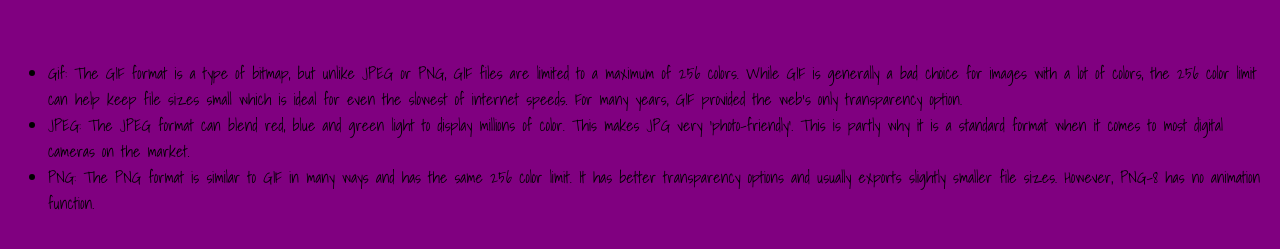
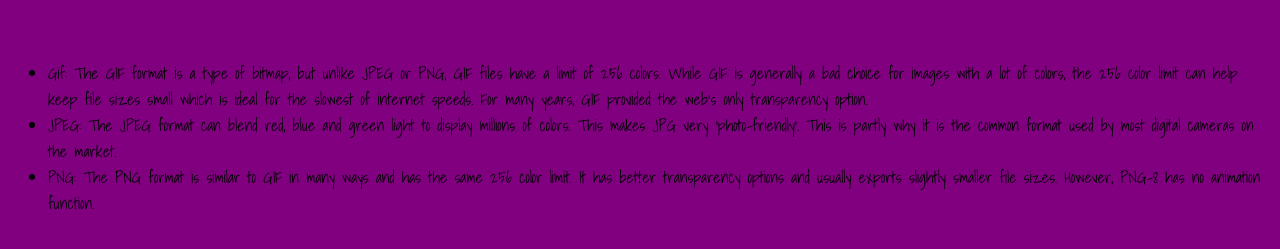
Before and after one commit to LSRHS-1-25/Site, a plain HTML site: page Image/image_format.html in a window 1280 px wide. Shown: the part 63-312 px from the top of the page. Drawn offline with Linux system fonts and the light colour scheme.

Commit message:
image site

```diff
--- a/Image/image_format.html
+++ b/Image/image_format.html
@@ -9,13 +9,13 @@
     <br/>
     <ul>
     <li>Gif: The GIF format is a type of bitmap, but unlike
-JPEG or PNG, GIF files are limited to a maximum of 256 colors. While GIF is generally a
+JPEG or PNG, GIF files have a limit of 256 colors. While GIF is generally a
 bad choice for images with a lot of colors, the 256 color limit can help keep file sizes small
-which is ideal for even the slowest of internet speeds. For many years, GIF provided the web’s only
+which is ideal for the slowest of internet speeds. For many years, GIF provided the web’s only
 transparency option. </li>
-    <li>JPEG: The JPEG format can blend red, blue and green light to display millions of color.
-This makes JPG very ‘photo-friendly’. This is partly why it is a standard format when it comes
-to most digital cameras on the market. </li>
+    <li>JPEG: The JPEG format can blend red, blue and green light to display millions of colors.
+This makes JPG very ‘photo-friendly’. This is partly why it is the common format used by most
+digital cameras on the market. </li>
     <li>PNG: The PNG format is similar to GIF in many ways and has the same 256 color limit. It has
 better transparency options and usually exports slightly smaller file sizes. However,
 PNG-8 has no animation function. </li>
```
